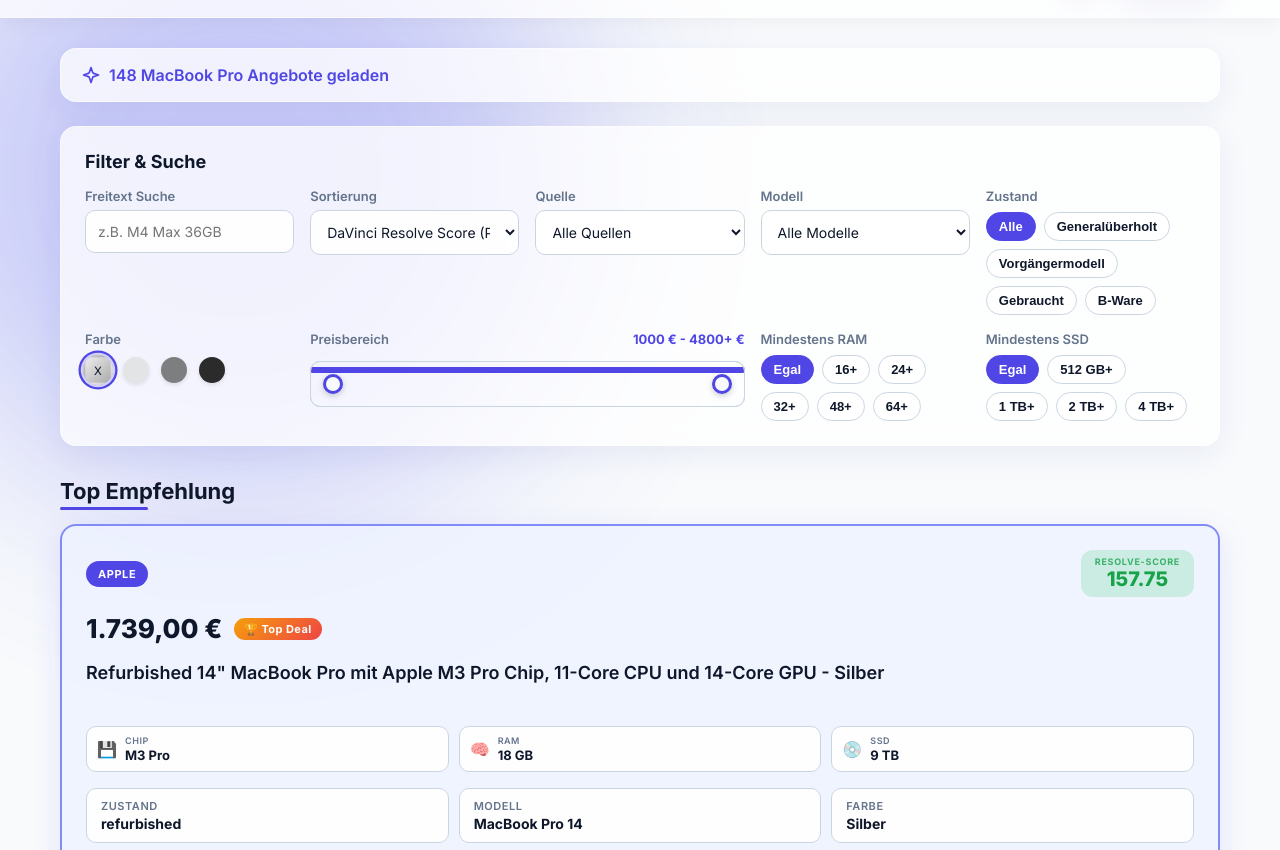
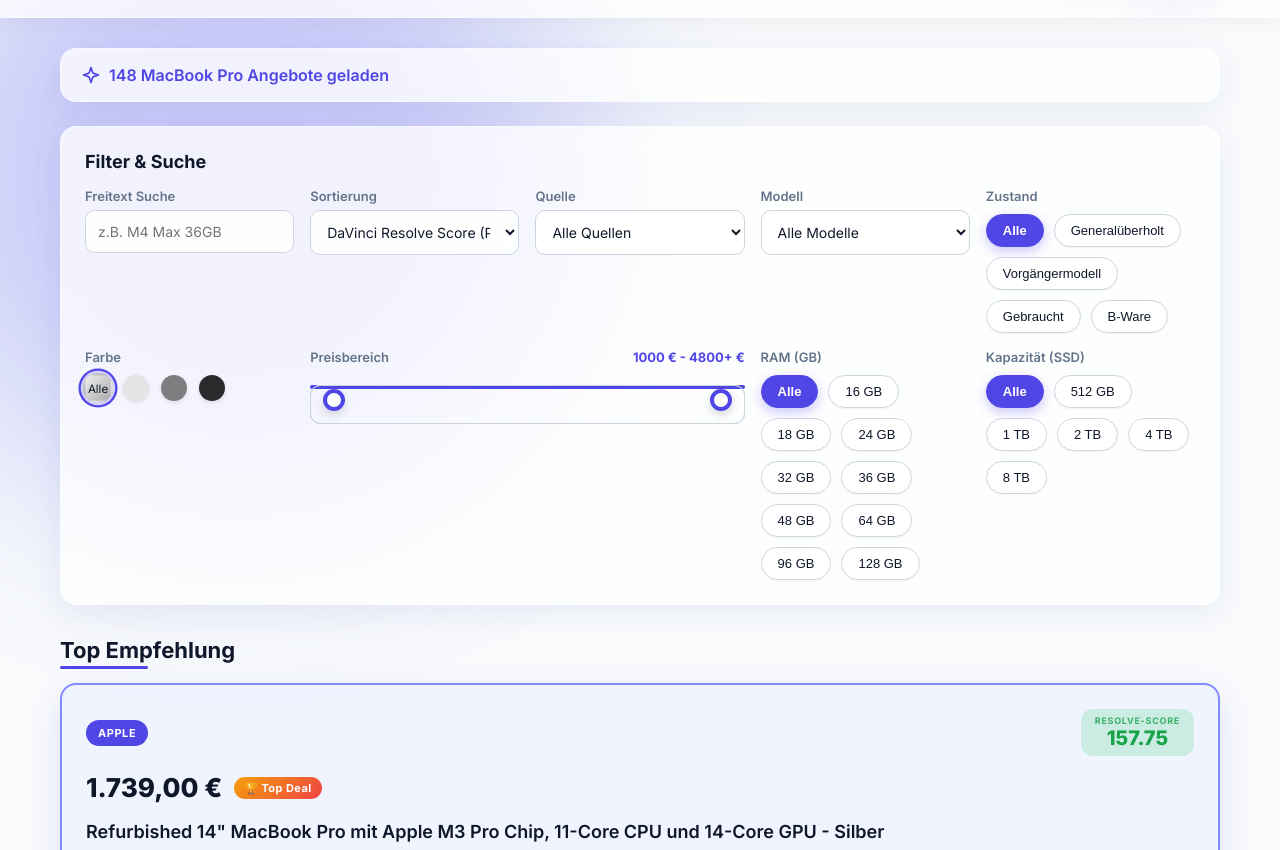
Before and after one commit to ali544544544/Mac-Offers-Finder, a website: page web/index.html in a window 1280 px wide. Shown: the part 79-929 px from the top of the page. Drawn offline with Linux system fonts and the light colour scheme; files whose address does not match are found by name.

Commit message:
feat: implement multi-select logic and premium chip design

```diff
--- a/web/app.js
+++ b/web/app.js
@@ -25,12 +25,12 @@
   sort: "score",
   source: "",
   model: "",
-  color: "",
-  condition: "",
+  colors: new Set(),
+  conditions: new Set(),
   minPrice: 0,
   maxPrice: 6000,
-  minRam: 0,
-  minStorage: 0
+  rams: new Set(),
+  storages: new Set()
 };
 
 const COLOR_MAP = {
@@ -214,23 +214,43 @@
 minPriceRange.addEventListener("input", handlePriceInput);
 maxPriceRange.addEventListener("input", handlePriceInput);
 
-function setupChips(container, stateKey, parser = String) {
+function setupMultiChips(container, stateSet, parser = String) {
   if (!container) return;
   const chips = container.querySelectorAll(".chip");
+  const allChip = container.querySelector('[data-val=""]');
+
   chips.forEach(chip => {
     chip.addEventListener("click", () => {
-      chips.forEach(c => c.classList.remove("active"));
-      chip.classList.add("active");
-      filterState[stateKey] = parser(chip.dataset.val);
+      const val = chip.dataset.val;
+
+      if (!val) {
+        stateSet.clear();
+        chips.forEach(c => c.classList.remove("active"));
+        chip.classList.add("active");
+      } else {
+        const parsedVal = parser(val);
+        if (stateSet.has(parsedVal)) {
+          stateSet.delete(parsedVal);
+          chip.classList.remove("active");
+        } else {
+          stateSet.add(parsedVal);
+          chip.classList.add("active");
+        }
+
+        if (allChip) {
+          if (stateSet.size > 0) allChip.classList.remove("active");
+          else allChip.classList.add("active");
+        }
+      }
       render();
     });
   });
 }
 
 // Initial Setup
-setupChips(conditionBoxEl, "condition");
-setupChips(ramBoxEl, "minRam", Number);
-setupChips(ssdBoxEl, "minStorage", Number);
+setupMultiChips(conditionBoxEl, filterState.conditions);
+setupMultiChips(ramBoxEl, filterState.rams, Number);
+setupMultiChips(ssdBoxEl, filterState.storages, Number);
 
 function populateFilters(offers) {
   const currentSource = sourceFilterEl.value;
@@ -251,7 +271,7 @@
   modelFilterEl.value = currentModel;
 
   // Render Colors
-  colorSwatchesEl.innerHTML = `<div class="color-swatch ${!filterState.color ? 'active' : ''}" style="background: linear-gradient(135deg, #eee, #aaa); display:flex; align-items:center; justify-content:center; font-size:10px" data-color="">X</div>`;
+  colorSwatchesEl.innerHTML = `<div class="color-swatch ${filterState.colors.size === 0 ? 'active' : ''}" style="background: linear-gradient(135deg, #eee, #aaa); display:flex; align-items:center; justify-content:center; font-size:10px" data-color="">Alle</div>`;
 
   const colors = uniqueSorted(offers.map(o => o.color));
   colors.forEach(rawColor => {
@@ -263,16 +283,35 @@
         break;
       }
     }
-    const isActive = filterState.color === rawColor;
+    const isActive = filterState.colors.has(rawColor);
     colorSwatchesEl.innerHTML += `<div class="color-swatch ${isActive ? 'active' : ''}" style="background-color: ${hex}" title="${esc(rawColor)}" data-color="${esc(rawColor)}"></div>`;
   });
 
   // Attach color click events
-  [...colorSwatchesEl.querySelectorAll(".color-swatch")].forEach(swatch => {
+  const swatches = [...colorSwatchesEl.querySelectorAll(".color-swatch")];
+  const allColorSwatch = swatches.find(s => !s.dataset.color);
+
+  swatches.forEach(swatch => {
     swatch.addEventListener("click", () => {
-      [...colorSwatchesEl.querySelectorAll(".color-swatch")].forEach(s => s.classList.remove("active"));
-      swatch.classList.add("active");
-      filterState.color = swatch.dataset.color || "";
+      const val = swatch.dataset.color;
+      if (!val) {
+        filterState.colors.clear();
+        swatches.forEach(s => s.classList.remove("active"));
+        swatch.classList.add("active");
+      } else {
+        if (filterState.colors.has(val)) {
+          filterState.colors.delete(val);
+          swatch.classList.remove("active");
+        } else {
+          filterState.colors.add(val);
+          swatch.classList.add("active");
+        }
+
+        if (allColorSwatch) {
+          if (filterState.colors.size > 0) allColorSwatch.classList.remove("active");
+          else allColorSwatch.classList.add("active");
+        }
+      }
       render();
     });
   });
@@ -304,7 +343,7 @@
   filterState.model = modelFilterEl.value;
   filterState.sort = sortFilterEl.value;
 
-  const { search, source, model, color, condition, minPrice, maxPrice, minRam, minStorage } = filterState;
+  const { search, source, model, colors, conditions, minPrice, maxPrice, rams, storages } = filterState;
   const isMaxOpen = maxPrice >= Number(maxPriceRange.max);
 
   return allOffers.filter((offer) => {
@@ -317,16 +356,16 @@
 
     if (source && offer.sourceKey !== source) return false;
     if (model && offer.model !== model) return false;
-    if (color && offer.color !== color) return false;
-    if (condition && (offer.condition || "").toLowerCase() !== condition) return false;
+    if (colors.size > 0 && !colors.has(offer.color)) return false;
+    if (conditions.size > 0 && !conditions.has((offer.condition || "").toLowerCase())) return false;
 
     // Bounds Check Prices
     const limitMax = isMaxOpen ? 999999 : maxPrice;
     if (Number(offer.price || 0) < minPrice || Number(offer.price || 0) > limitMax) return false;
 
-    // Spec bounds
-    if (minRam && Number(offer.ramGb || 0) < minRam) return false;
-    if (minStorage && Number(offer.storageGb || 0) < minStorage) return false;
+    // Spec bounds (exact multi-select)
+    if (rams.size > 0 && !rams.has(Number(offer.ramGb || 0))) return false;
+    if (storages.size > 0 && !storages.has(Number(offer.storageGb || 0))) return false;
 
     return true;
   });
--- a/web/index.html
+++ b/web/index.html
@@ -95,24 +95,29 @@
           </div>
         </div>
         <div class="filter-group">
-          <label>Mindestens RAM</label>
+          <label>RAM (GB)</label>
           <div id="ramFilterBox" class="chip-group">
-            <button class="chip active" data-val="0">Egal</button>
-            <button class="chip" data-val="16">16+</button>
-            <button class="chip" data-val="24">24+</button>
-            <button class="chip" data-val="32">32+</button>
-            <button class="chip" data-val="48">48+</button>
-            <button class="chip" data-val="64">64+</button>
+            <button class="chip active" data-val="">Alle</button>
+            <button class="chip" data-val="16">16 GB</button>
+            <button class="chip" data-val="18">18 GB</button>
+            <button class="chip" data-val="24">24 GB</button>
+            <button class="chip" data-val="32">32 GB</button>
+            <button class="chip" data-val="36">36 GB</button>
+            <button class="chip" data-val="48">48 GB</button>
+            <button class="chip" data-val="64">64 GB</button>
+            <button class="chip" data-val="96">96 GB</button>
+            <button class="chip" data-val="128">128 GB</button>
           </div>
         </div>
         <div class="filter-group">
-          <label>Mindestens SSD</label>
+          <label>Kapazität (SSD)</label>
           <div id="ssdFilterBox" class="chip-group">
-            <button class="chip active" data-val="0">Egal</button>
-            <button class="chip" data-val="512">512 GB+</button>
-            <button class="chip" data-val="1000">1 TB+</button>
-            <button class="chip" data-val="2000">2 TB+</button>
-            <button class="chip" data-val="4000">4 TB+</button>
+            <button class="chip active" data-val="">Alle</button>
+            <button class="chip" data-val="512">512 GB</button>
+            <button class="chip" data-val="1000">1 TB</button>
+            <button class="chip" data-val="2000">2 TB</button>
+            <button class="chip" data-val="4000">4 TB</button>
+            <button class="chip" data-val="8000">8 TB</button>
           </div>
         </div>
       </div>
--- a/web/styles.css
+++ b/web/styles.css
@@ -286,27 +286,32 @@
 .chip-group {
   display: flex;
   flex-wrap: wrap;
-  gap: 8px;
-  padding-top: 2px;
+  gap: 10px;
+  padding-top: 4px;
 }
 .chip {
-  background: var(--input-bg);
+  background: var(--card-bg);
   border: 1px solid var(--input-border);
   color: var(--text-main);
-  padding: 6px 12px;
-  border-radius: 20px;
+  padding: 8px 16px;
+  border-radius: 9999px;
   font-size: 13px;
-  font-weight: 600;
+  font-weight: 500;
   cursor: pointer;
-  transition: all 0.2s;
+  transition: all 0.25s cubic-bezier(0.4, 0, 0.2, 1);
+  box-shadow: 0 1px 2px rgba(0,0,0,0.05);
 }
 .chip:hover {
   border-color: var(--accent);
+  box-shadow: 0 4px 6px rgba(99,102,241,0.15);
+  transform: translateY(-1px);
 }
 .chip.active {
   background: var(--accent);
   color: white;
   border-color: var(--accent);
+  box-shadow: 0 4px 12px rgba(79,70,229,0.3);
+  font-weight: 600;
 }
 
 /* Dual Range Slider */
@@ -319,16 +324,17 @@
 .range-track-bg {
   position: absolute;
   width: 100%;
-  height: 6px;
+  height: 4px;
   background: var(--input-border);
-  border-radius: 3px;
+  border-radius: 4px;
   top: 14px;
+  opacity: 0.6;
 }
 .range-track-fill {
   position: absolute;
-  height: 6px;
+  height: 4px;
   background: var(--accent);
-  border-radius: 3px;
+  border-radius: 4px;
   top: 14px;
   z-index: 1;
 }
@@ -340,7 +346,7 @@
   background: transparent;
   pointer-events: none;
   z-index: 2;
-  top: 8px;
+  top: 14px;
   margin: 0;
   outline: none;
 }
@@ -348,22 +354,31 @@
   -webkit-appearance: none;
   appearance: none;
   pointer-events: auto;
-  width: 20px;
-  height: 20px;
+  width: 22px;
+  height: 22px;
   border-radius: 50%;
-  background: var(--bg-color);
-  border: 3px solid var(--accent);
+  background: white;
+  border: 4px solid var(--accent);
   cursor: pointer;
-  box-shadow: 0 2px 6px rgba(0,0,0,0.2);
+  box-shadow: 0 4px 10px rgba(0,0,0,0.15);
+  margin-top: -9px;
+  transition: transform 0.1s;
+}
+.range-slider input[type="range"]::-webkit-slider-thumb:hover {
+  transform: scale(1.15);
 }
 .range-slider input[type="range"]::-moz-range-thumb {
   pointer-events: auto;
-  width: 20px;
-  height: 20px;
+  width: 16px;
+  height: 16px;
   border-radius: 50%;
-  background: var(--bg-color);
-  border: 3px solid var(--accent);
+  background: white;
+  border: 4px solid var(--accent);
   cursor: pointer;
+  box-shadow: 0 4px 10px rgba(0,0,0,0.15);
+}
+.range-slider input[type="range"]::-moz-range-thumb:hover {
+  transform: scale(1.15);
 }
 
 /* Sections */
```
